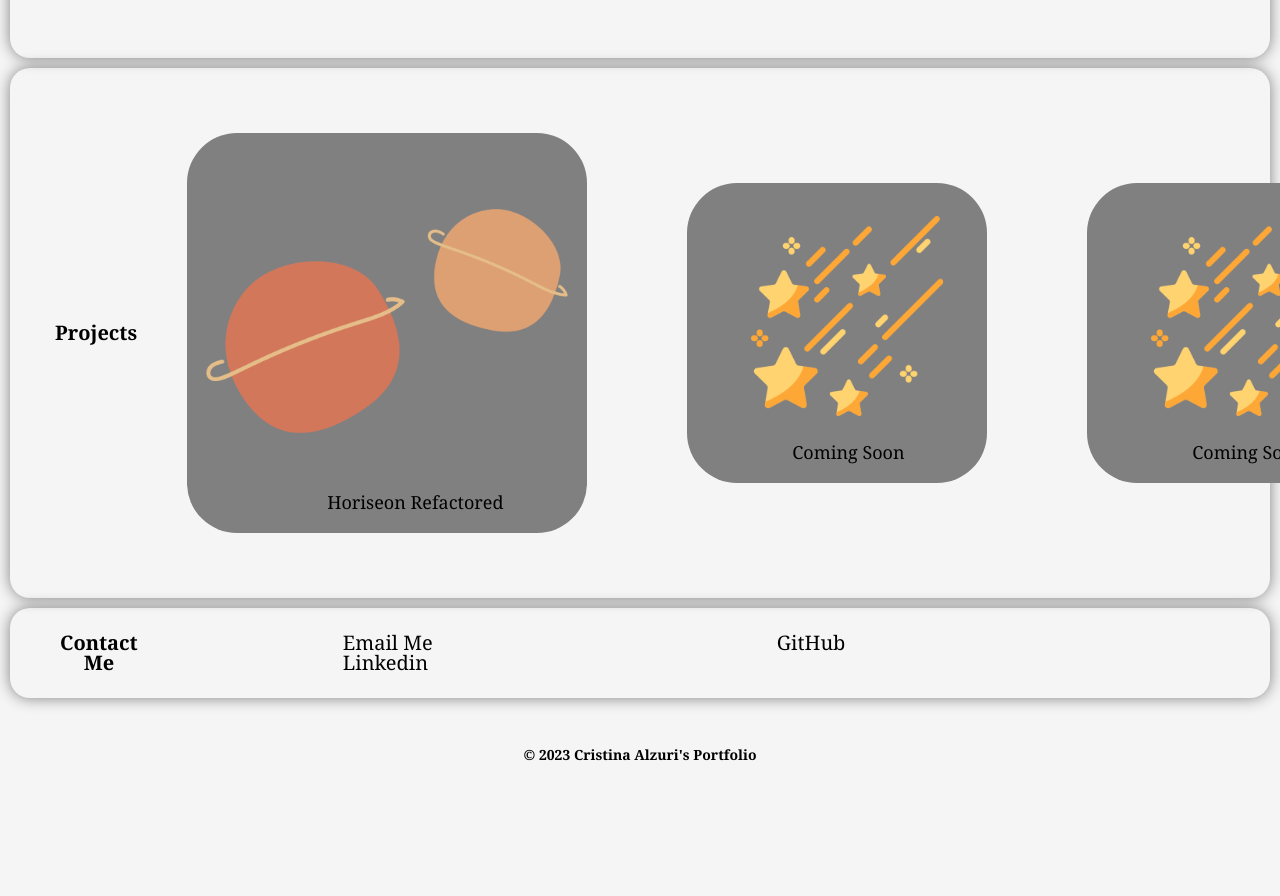
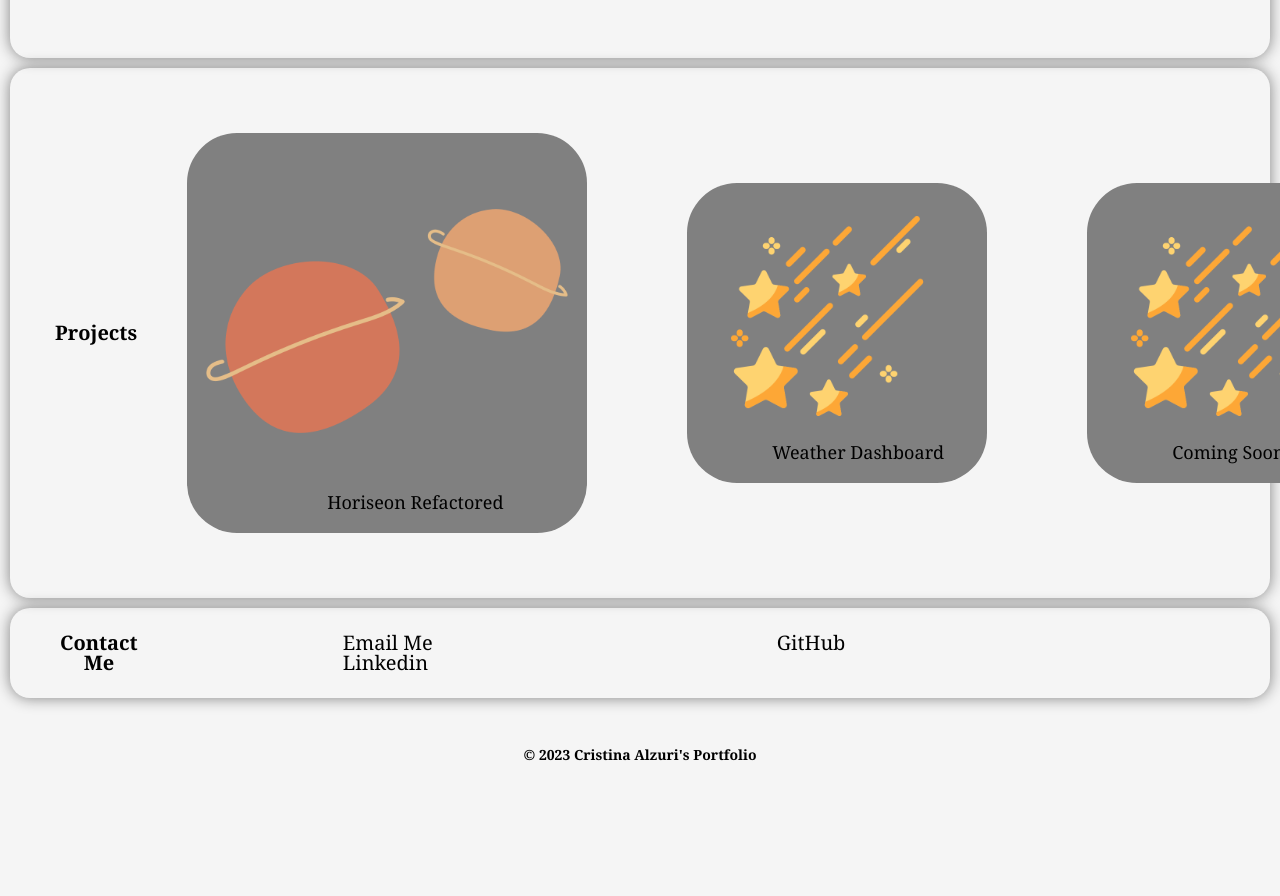
Before and after one commit to calzu0821/portfolio-cristina-alzuri, a plain HTML site: page index.html in a window 1280 px wide. Shown: the part 785-1681 px from the top of the page. Drawn offline with Linux system fonts and the light colour scheme.

Commit message:
added new project link to the projects section

```diff
--- a/assets/css/style.css
+++ b/assets/css/style.css
@@ -182,7 +182,7 @@ figure {
     font-size: large;
     position: relative;
     top: 260px;
-    left: 105px;
+    left: 85px;
     color: var(--font-color);
 }
 
--- a/index.html
+++ b/index.html
@@ -53,7 +53,7 @@
                     <a href="https://calzu0821.github.io/Horiseon-refactored-code/" target="_blank">Horiseon Refactored<img src="./assets/images/planets.png" alt="Image of Planets"></a>
                 </section>
                 <section class="coming-soon">
-                    <a href="https://www.example.com" target="_blank">Coming Soon<img src="./assets/images/falling-star.png" alt="Image of Falling Stars"></a>
+                    <a href="https://calzu0821.github.io/weather-dashboard/" target="_blank">Weather Dashboard<img src="./assets/images/falling-star.png" alt="Image of Falling Stars"></a>
                 </section>
                 <section class="coming-soon">
                     <a href="https://www.example.com" target="_blank">Coming Soon<img src="./assets/images/falling-star.png" alt="Image of Falling Stars"></a>
```
